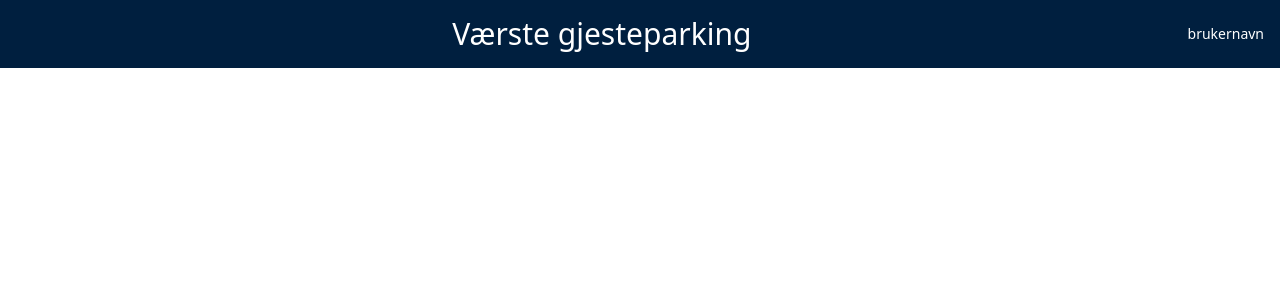
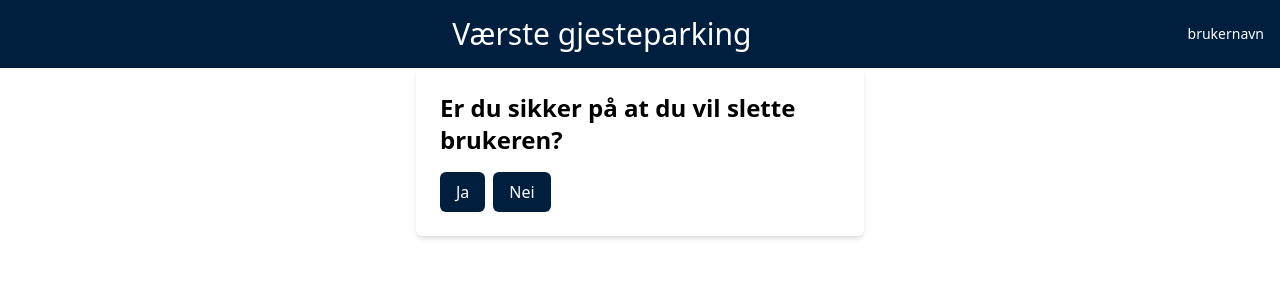
Before and after one commit to Sopra-Project/Frontend, a React (Create React App) app in the folder frontend/: page /delete-confirmation in a window 1280 px wide. Shown: the top 300 px of the page. Built offline with nearby package versions, Linux system fonts and the light colour scheme; the HTML template or start-up script is replaced by a standard one.

Commit message:
added new components
edit user component and delete user component.

```diff
--- a/frontend/src/App.tsx
+++ b/frontend/src/App.tsx
@@ -1,18 +1,23 @@
+// App.tsx
+
 import React from 'react';
-import { BrowserRouter as Router, Route, Routes } from 'react-router-dom'; // Use Routes instead of Switch
+import { BrowserRouter as Router, Route, Routes } from 'react-router-dom';
 import Header from './Components/Header';
-import Dashboard from "./Components/Dashboard";
-import CreateUser from "./Components/CreateUser"; // Assuming this is a new component for user creation
-import EditUserForm from "./Components/EditUserForm";
+import Dashboard from './Components/Dashboard';
+import CreateUser from './Components/CreateUser';
+import EditUserForm from './Components/EditUserForm';
+import DeleteConfirmationPage from './Components/DeleteConfirmationPage';
+
 function App() {
     return (
         <Router>
             <div>
                 <Header />
-                <Routes> {/* Use Routes instead of Switch */}
-                    <Route path="/dashboard" element={<Dashboard />} /> {/* Update Route usage */}
-                    <Route path="/create-user" element={<CreateUser />} /> {/* Update Route usage */}
-                    <Route path="/edit-user" element={<EditUserForm />} /> {/* Ny rute for EditUserForm */}
+                <Routes>
+                    <Route path="/dashboard" element={<Dashboard />} />
+                    <Route path="/create-user" element={<CreateUser />} />
+                    <Route path="/edit-user" element={<EditUserForm />} />
+                    <Route path="/delete-confirmation" element={<DeleteConfirmationPage />} />
                 </Routes>
             </div>
         </Router>
--- a/frontend/src/Components/Dashboard.tsx
+++ b/frontend/src/Components/Dashboard.tsx
@@ -1,6 +1,7 @@
 // Components/Dashboard.tsx
 import UsersTable from './UsersTable'; // Change the import
 import CreateUserButton from './CreateUserButton'; // Change the import
+
 
 const Dashboard = () => {
     return (
--- /dev/null
+++ b/frontend/src/Components/DeleteConfirmationPage.tsx
@@ -0,0 +1,25 @@
+import React from 'react';
+import { useNavigate } from 'react-router-dom';
+
+const DeleteConfirmationPage = () => {
+    const navigate = useNavigate();
+
+    const handleDelete = () => {
+        // Implementer logikk for sletting av brukeren her
+        console.log('Bruker slettet');
+        // Naviger tilbake til hovedsiden etter sletting
+        navigate('/dashboard');
+    };
+
+    return (
+        <div className="flex justify-center items-center h-full">
+            <div className="max-w-md mx-auto bg-white shadow-md rounded-md p-6">
+                <h2 className="text-2xl font-semibold mb-4">Er du sikker på at du vil slette brukeren?</h2>
+                <button onClick={handleDelete} className="bg-marine-blue-dark text-white px-4 py-2 rounded-md hover:bg-indigo-700 focus:outline-none focus:ring focus:ring-indigo-300 mr-2">Ja</button>
+                <button onClick={() => navigate('/dashboard')} className="bg-marine-blue-dark text-white px-4 py-2 rounded-md hover:bg-indigo-700 focus:outline-none focus:ring focus:ring-indigo-300">Nei</button>
+            </div>
+        </div>
+    );
+};
+
+export default DeleteConfirmationPage;
--- a/frontend/src/Components/EditUserForm.tsx
+++ b/frontend/src/Components/EditUserForm.tsx
@@ -1,4 +1,5 @@
 import React, { useState } from 'react';
+import { useNavigate } from 'react-router-dom'; // Importer useNavigate
 
 const EditUserForm = () => {
     // Tilstand for skjemafeltene
@@ -8,6 +9,9 @@ const EditUserForm = () => {
         role: 'User', // Setter standardverdien til 'User'
         building: '',
     });
+
+    // Bruk useNavigate for å få en navigasjonsfunksjon
+    const navigate = useNavigate();
 
     // Funksjon for å oppdatere tilstanden til skjemafeltene
     const handleChange = (e: React.ChangeEvent<HTMLInputElement | HTMLSelectElement>) => {
@@ -22,6 +26,9 @@ const EditUserForm = () => {
     const handleSubmit = (e: React.FormEvent) => {
         e.preventDefault();
         // Legg til logikk for å sende brukerdata til serveren og håndtere responsen
+
+        // Naviger tilbake til dashboard
+        navigate('/dashboard');
     };
 
     return (
@@ -49,7 +56,7 @@ const EditUserForm = () => {
                     <input type="text" id="building" name="building" value={userData.building} onChange={handleChange} className="mt-1 p-2 w-full border border-gray-300 rounded-md focus:outline-none focus:ring focus:ring-indigo-300" />
                 </div>
                 {/* Legg til en "Lagre endringer" -knapp */}
-                <button type="submit" className="bg-indigo-500 text-white px-4 py-2 rounded-md hover:bg-indigo-600 focus:outline-none focus:ring focus:ring-indigo-300">Save Changes</button>
+                <button type="submit" className="bg-marine-blue-dark text-white px-4 py-2 rounded-md hover:bg-indigo-700 focus:outline-none focus:ring focus:ring-indigo-300">Save Changes</button>
             </form>
         </div>
     );
--- a/frontend/src/Components/UsersTable.tsx
+++ b/frontend/src/Components/UsersTable.tsx
@@ -1,6 +1,7 @@
+// UsersTable.tsx
+
 import React, { useState, useEffect } from 'react';
-import { useNavigate } from 'react-router-dom'; // Importer useNavigate fra React Router
-import EditUSerForm from './EditUserForm';
+import { useNavigate } from 'react-router-dom';
 
 // Interface definitions
 interface Role {
@@ -33,6 +34,7 @@ const UsersTable = () => {
     const [sessions, setSessions] = useState<User[]>([]);
     const [loading, setLoading] = useState(true);
     const [error, setError] = useState<string | null>(null);
+    const navigate = useNavigate();
 
     useEffect(() => {
         const fetchSessions = async () => {
@@ -57,10 +59,12 @@ const UsersTable = () => {
         fetchSessions();
     }, []);
 
-    const navigate = useNavigate(); // Bruk useNavigate-kroken
+    const handleEditClick = () => {
+        navigate('/edit-user');
+    };
 
-    const handleEditClick = () => {
-        navigate('/edit-user'); // Naviger til den nye siden når "Endre" -knappen klikkes
+    const handleDeleteClick = () => {
+        navigate('/delete-confirmation'); // Navigerer til delete-confirmation siden
     };
 
     if (loading) return <p>Loading...</p>;
@@ -79,8 +83,8 @@ const UsersTable = () => {
                     <p className="text-gray-600 mb-2">End Time: {session.endTime}</p>
                     <p className="text-gray-600 mb-2">Status: {session.status.name}</p>
                     <div className="flex justify-end mt-4">
-                        <button onClick={handleEditClick} className="px-4 py-2 bg-marine-blue-dark text-white rounded-md hover:bg-indigo-700">Endre</button>
-                        <button className="px-4 py-2 ml-2 bg-marine-blue-dark text-white rounded-md hover:bg-indigo-700">Slett</button>
+                        <button onClick={handleEditClick} className="px-4 py-2 bg-marine-blue-dark text-white rounded-md hover:bg-indigo-700">Edit</button>
+                        <button onClick={handleDeleteClick} className="px-4 py-2 ml-2 bg-marine-blue-dark text-white rounded-md hover:bg-indigo-700">Delete</button>
                     </div>
                 </div>
             ))}
```
